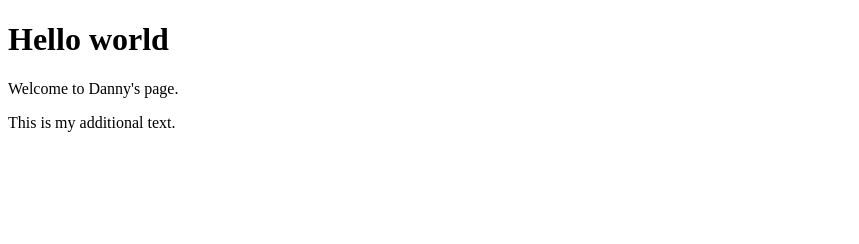
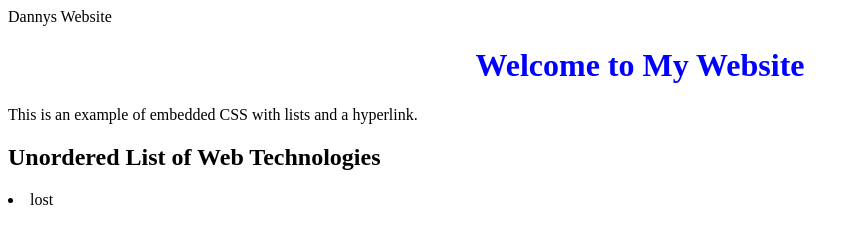
Before and after one commit to clintondt/clintondt.github.io, a plain HTML site: page index.html in a window 1280 px wide. Shown: the whole page, without its empty margins (0-859 px from the left). Drawn offline with Linux system fonts and the light colour scheme.

Commit message:
Update index.html

```diff
--- a/index.html
+++ b/index.html
@@ -1,11 +1,12 @@
 <!DOCTYPE html>
 <html>
   <head>
-    <title>Danny's Page</title>
+    <title></title> Dannys Website</title>
   </head>
   <body>
-    <h1>Hello world</h1>
-    <p>Welcome to Danny's page.</p>
-	<p>This is my additional text.</p>
+    <h1 style="color:blue;text-align:center">Welcome to My Website</h1>
+    <p>This is an example of embedded CSS with lists and a hyperlink.</p>
+	  <h2> Unordered List of Web Technologies</h2>
+    <li>lost</li>
   </body>
 </html>
```
